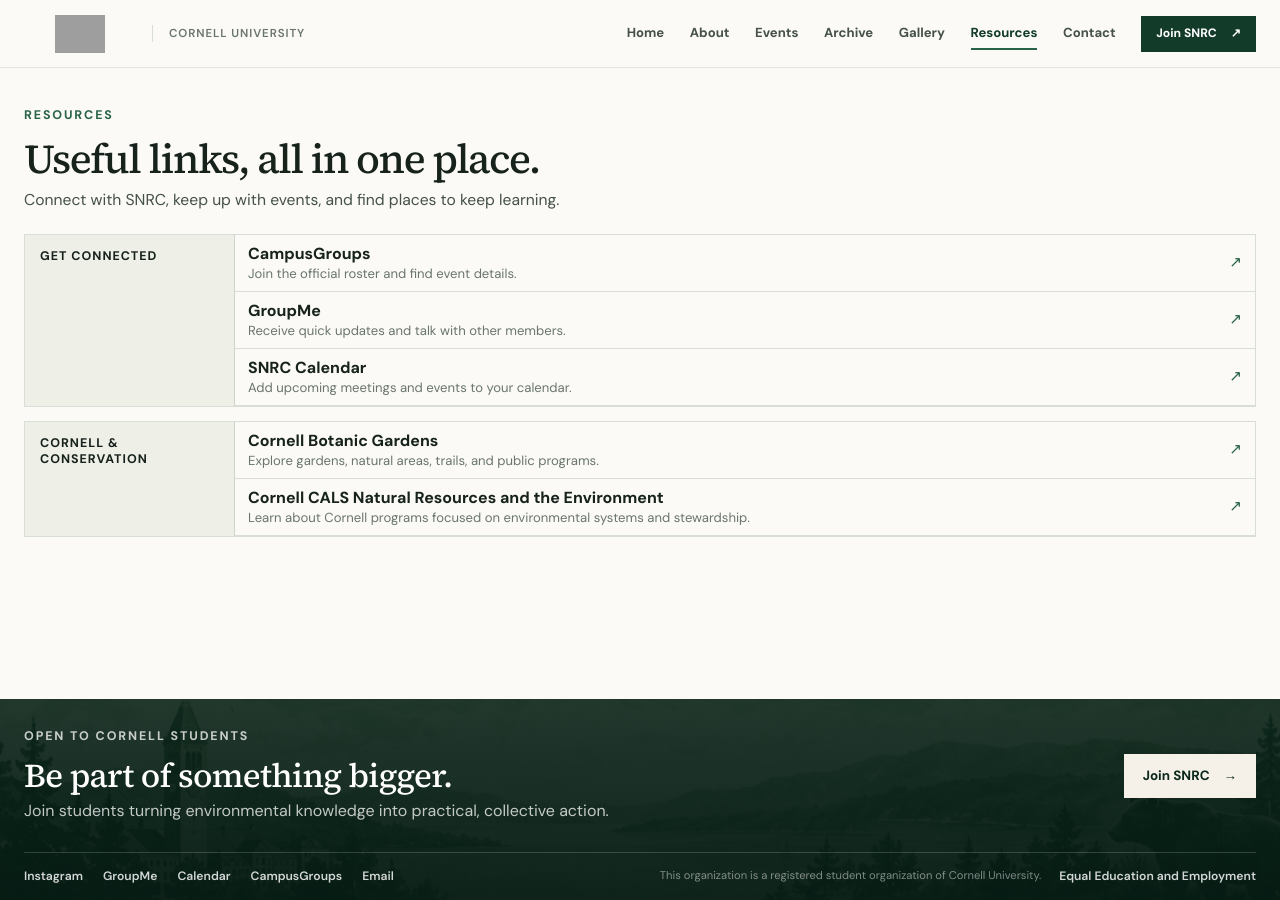
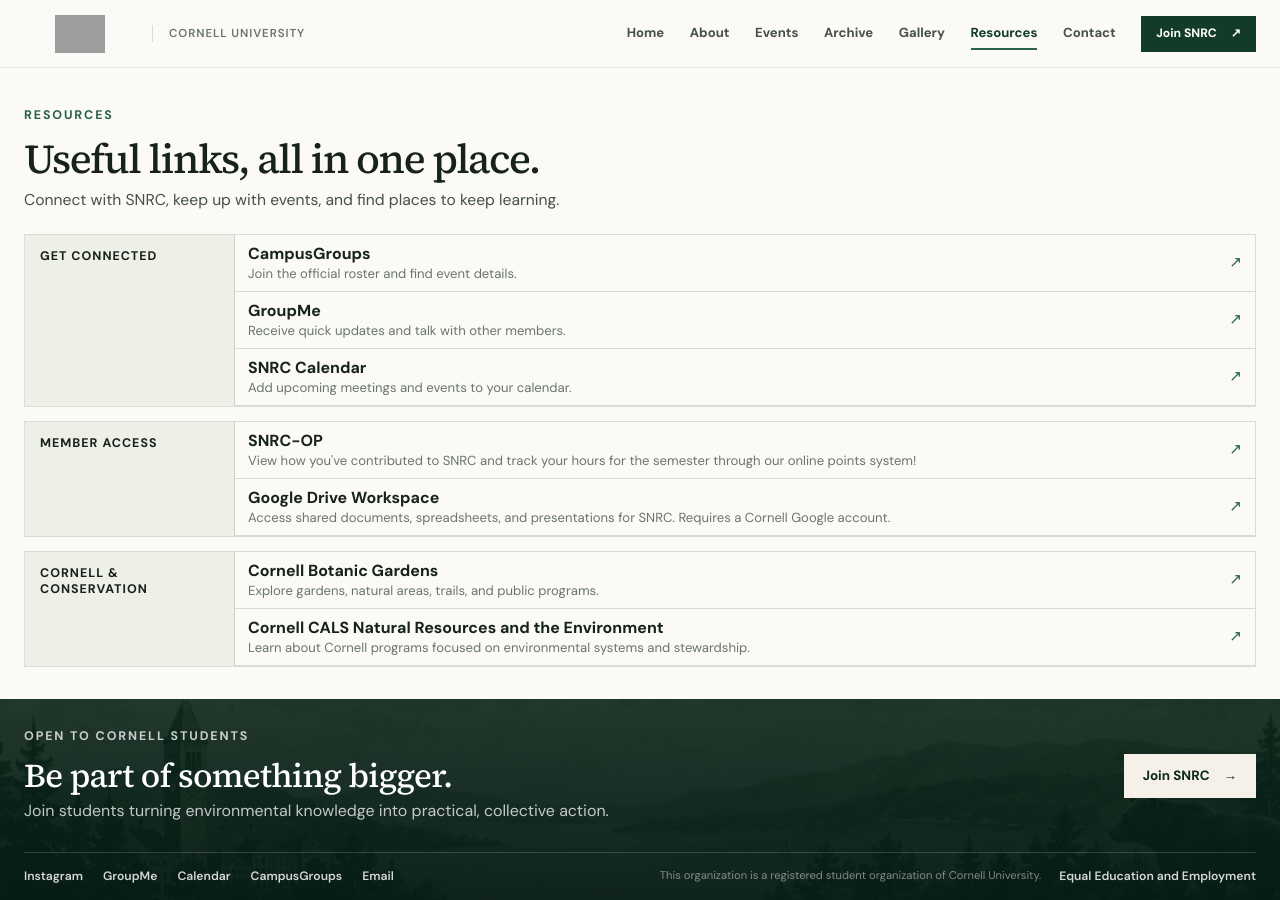
Before and after one commit to cornellsnrc/cornellsnrc.github.io, a Jekyll site: the page built from resources.html, in a window 1280 px wide. Built offline with Jekyll 4.4.1, drawn with Linux system fonts in a browser that asks for light colours; grey boxes are pictures that could not be loaded.

Commit message:
resources update

```diff
--- a/_data/resources.yml
+++ b/_data/resources.yml
@@ -10,6 +10,14 @@
     - title: SNRC Calendar
       description: Add upcoming meetings and events to your calendar.
       url: https://calendar.google.com/calendar/u/0?cid=Y29ybmVsbHNucmNAZ21haWwuY29t
+- category: Member Access
+  items:
+    - title: SNRC-OP
+      description: View how you've contributed to SNRC and track your hours for the semester through our online points system!
+      url: https://snrc.tommymcf.com/
+    - title: Google Drive Workspace
+      description: Access shared documents, spreadsheets, and presentations for SNRC. Requires a Cornell Google account.
+      url: https://drive.google.com/drive/folders/1w5pRI0LWCJd9sw_t0CfLAyUyR50Ce_EG?usp=sharing
 - category: Cornell & Conservation
   items:
     - title: Cornell Botanic Gardens
```
